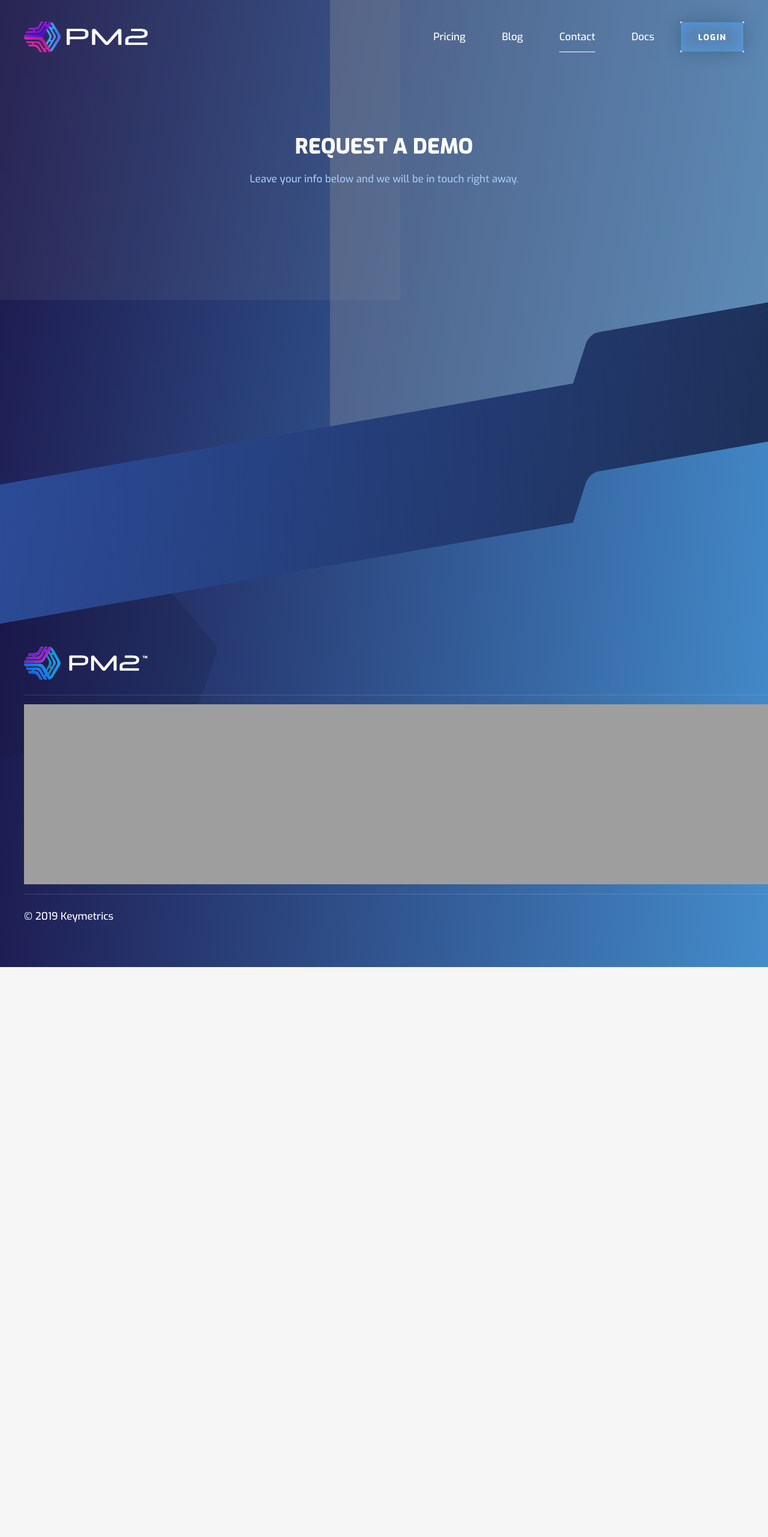
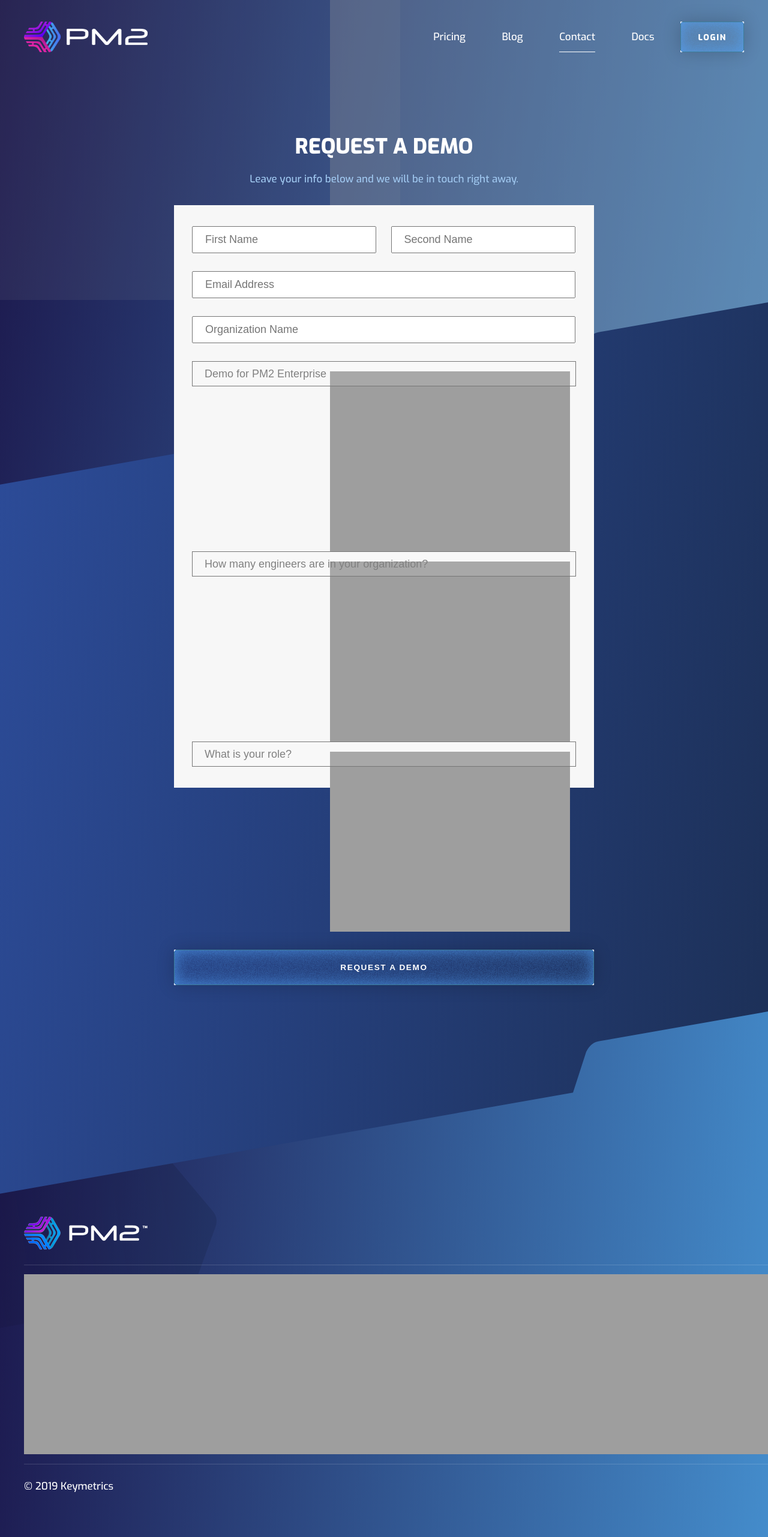
Before and after one commit to DarkoArnautov/PM2-New, a Jekyll site: the page built from contact.html, in a window 1280 px wide. Shown: the whole page at 60% size. Built offline with Jekyll 4.4.1, drawn with Linux system fonts in a browser that asks for light colours; before the commit the page ends 1612 px from its top, so only the background shows below that.

Commit message:
added contact page

```diff
--- a/_sass/contact.scss
+++ b/_sass/contact.scss
@@ -47,6 +47,10 @@
 	    appearance: none;
 	    background: rgba(255, 255, 255, 0.1);
 	    border-radius: 0px;
+
+	    &:invalid {
+	    	color: gray;
+	    }
 		}
 
 		img {
--- a/contact.html
+++ b/contact.html
@@ -10,6 +10,58 @@ className: contact
     <div class="section-wrapper"></div>
   </div>
   <div class="section-wrapper">
-
+    <div class="form-wrapper">
+      <form>
+        <div class="form-field">
+          <input type="text" name="firstName" id="firstName" placeholder="First Name" required />
+          <input type="text" name="lastName" id="lastName" placeholder="Second Name" required />
+        </div>
+        <div class="form-field">
+          <input type="email" name="email" placeholder="Email Address" required />
+        </div>
+        <div class="form-field">
+          <input type="text" name="organizationName" placeholder="Organization Name" required />
+        </div>
+        <div class="form-field">
+          <select required>
+            <option value="" disabled selected hidden>Demo for PM2 Enterprise</option>
+            <option value="Demo1">Demo1</option>
+            <option value="Demo2">Demo2</option>
+            <option value="Demo3">Demo3</option>
+            <option value="Demo4">Demo4</option>
+            <option value="Demo5">Demo5</option>
+          </select>
+          <img src="{{site.url}}/assets/drop-arrow.png">
+        </div>
+        <div class="form-field">
+          <select required>
+            <option value="" disabled selected hidden>How many engineers are in your organization?</option>
+            {% for i in (1..50) %}
+            <option value="{{i}}">{{ i }}</option>
+            {% endfor %}
+          </select>
+          <img src="{{site.url}}/assets/drop-arrow.png">
+        </div>
+        <div class="form-field">
+          <select required>
+            <option value="" disabled selected hidden>What is your role?</option>
+            <option value="CTO">CTO</option>
+            <option value="Software Engineer">Software engieer</option>
+            <option value="front-end developer">Frontend Developer</option>
+            <option value="back-end developer">Backend Developer</option>
+            <option value="Designer">Designer</option>
+          </select>
+          <img src="{{site.url}}/assets/drop-arrow.png">
+        </div>
+      </form>
+    </div>
+    <div class="code-and-button align-center">
+      <button
+        type="submit"
+        class="button big accent-border border-corners inner-shadows"
+      >
+        Request a demo
+      </button>
+    </div>
   </div>
 </section>
```
Also changed, not shown: _includes/footer.html (indentation only).
